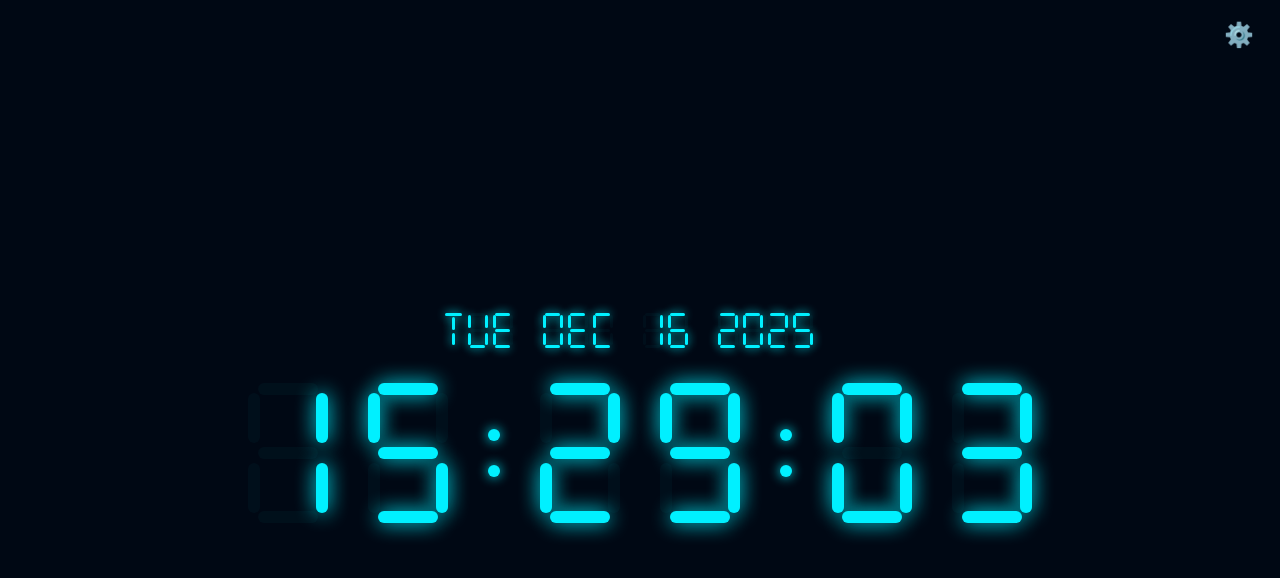
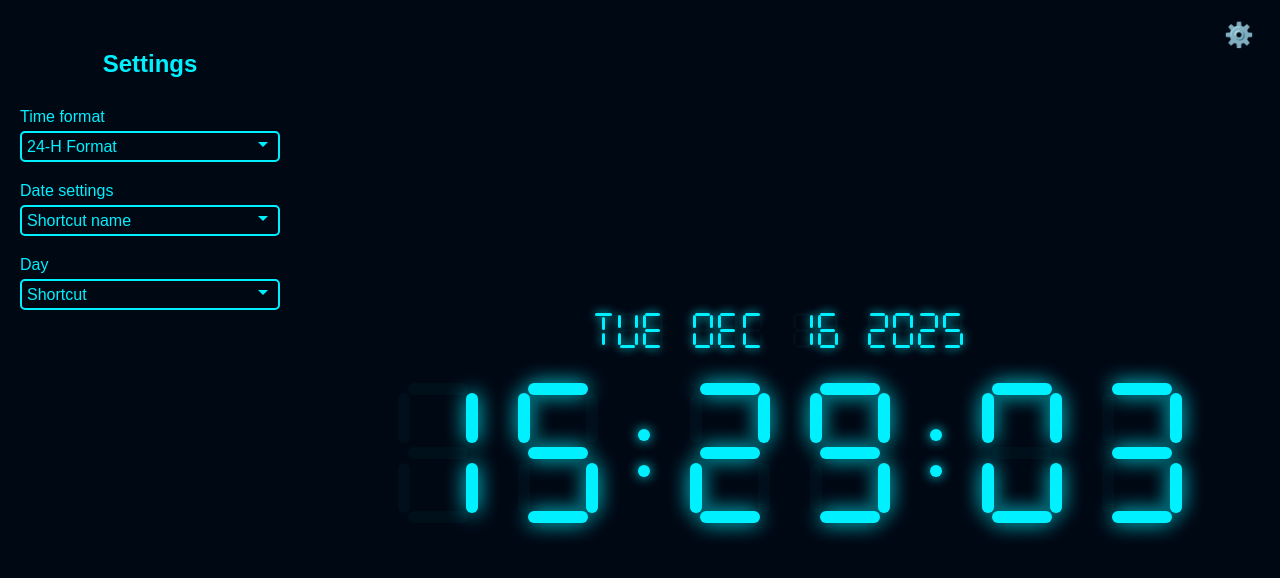
Before and after one commit to ChagaiLevi/Digital-Clock, a React (Vite) app: page / in a window 1280 px wide. Both pictures are taken after a click on the button "⚙️". Shown: the top 578 px of the page. Built offline with nearby package versions, Linux system fonts and the light colour scheme.

Commit message:
Complete css animation

```diff
--- a/src/App.tsx
+++ b/src/App.tsx
@@ -19,6 +19,7 @@ type NumberProps = {
 }
 
 function App() {
+  const [isSettingsOpen, setIsSettingsOpen] = useState(false);
   const [date, setDate] = useState<dateProps>({
     day: { first: null, second: null, third: null },
     dayDate: { first: null, second: null },
@@ -93,8 +94,16 @@ function App() {
 
   return (
     <>
-      <SettingsPage />
-      <div id="wrapper">
+      {isSettingsOpen && (
+        <button
+          className="sidebar-backdrop"
+          type="button"
+          aria-label="Close settings"
+          onClick={() => setIsSettingsOpen(false)}
+        />
+      )}
+      <SettingsPage isOpen={isSettingsOpen} />
+      <div id="wrapper" className={isSettingsOpen ? "shifted" : ""}>
         <div className="date">
           <Signal signal={date.day.first} />
           <Signal signal={date.day.second} />
@@ -128,7 +137,7 @@ function App() {
           <Digit num={numbersTimes.seconds.second} />
         </div>
       </div>
-      <SettingsButton />
+      <SettingsButton onClick={() => setIsSettingsOpen((current) => !current)} />
     </>
   );
 }
--- a/src/Components/SettingsButton.tsx
+++ b/src/Components/SettingsButton.tsx
@@ -1,6 +1,10 @@
-const SettingsButton = () => {
+type SettingsButtonProps = {
+  onClick: () => void;
+};
+
+const SettingsButton = ({ onClick }: SettingsButtonProps) => {
   return (
-    <button id="gear">⚙️</button>
+    <button id="gear" type="button" aria-label="Open settings" onClick={onClick}>{"\u2699\uFE0F"}</button>
   )
 }
 
--- a/src/Components/SettingsPage.tsx
+++ b/src/Components/SettingsPage.tsx
@@ -1,18 +1,57 @@
-const SettingsPage = () => {
+import { useEffect, useState } from "react";
+
+type SettingsPageProps = {
+  isOpen: boolean;
+};
+
+const SettingsPage = ({ isOpen }: SettingsPageProps) => {
+  const [timeFormat, setTimeFormat] = useState("24h");
+  const [dateFormat, setDateFormat] = useState("shortcut_name");
+  const [dayFormat, setDayFormat] = useState("shortcut");
+  const [changedSelect, setChangedSelect] = useState<string | null>(null);
+
+  useEffect(() => {
+    if (!changedSelect) {
+      return undefined;
+    }
+
+    const timeoutId = window.setTimeout(() => {
+      setChangedSelect(null);
+    }, 500);
+
+    return () => window.clearTimeout(timeoutId);
+  }, [changedSelect]);
+
   return (
-    <div id="sidebar">
-      <h2 style={{ textAlign: 'center', margin: '30px 0' }}>Settings</h2>
+    <div id="sidebar" className={isOpen ? "open" : ""}>
+      <h2 style={{ textAlign: "center", margin: "30px 0" }}>Settings</h2>
       <div className="setting">
         <label htmlFor="time-format">Time format</label>
-        <select id="time-format">
-          <option value="24h" selected>24-H Format</option>
+        <select
+          id="time-format"
+          value={timeFormat}
+          className={changedSelect === "time-format" ? "changed" : ""}
+          onChange={(event) => {
+            setTimeFormat(event.target.value);
+            setChangedSelect("time-format");
+          }}
+        >
+          <option value="24h">24-H Format</option>
           <option value="12h">12-H Format</option>
         </select>
       </div>
       <div className="setting">
         <label htmlFor="date-format">Date settings</label>
-        <select id="date-format">
-          <option value="full_name" selected>Shortcut name</option>
+        <select
+          id="date-format"
+          value={dateFormat}
+          className={changedSelect === "date-format" ? "changed" : ""}
+          onChange={(event) => {
+            setDateFormat(event.target.value);
+            setChangedSelect("date-format");
+          }}
+        >
+          <option value="shortcut_name">Shortcut name</option>
           <option value="full_name">Full name</option>
           <option value="dd/mm/yyyy">DD/MM/YYYY</option>
           <option value="mm/dd/yyyy">MM/DD/YYYY</option>
@@ -22,8 +61,16 @@ const SettingsPage = () => {
       </div>
       <div className="setting">
         <label htmlFor="day">Day</label>
-        <select id="day">
-          <option value="shortcut" selected>Shortcut</option>
+        <select
+          id="day"
+          value={dayFormat}
+          className={changedSelect === "day" ? "changed" : ""}
+          onChange={(event) => {
+            setDayFormat(event.target.value);
+            setChangedSelect("day");
+          }}
+        >
+          <option value="shortcut">Shortcut</option>
           <option value="full">Full</option>
         </select>
       </div>
--- a/src/index.css
+++ b/src/index.css
@@ -31,6 +31,10 @@ body {
   flex-direction: column;
   align-items: center;
   transition: margin-left 0.3s ease-in-out;
+}
+
+#wrapper.shifted {
+  margin-left: 300px;
 }
 
 .date {
@@ -236,7 +240,17 @@ body {
 }
 
 #sidebar.open {
+  left: 0;
   opacity: 1;
+}
+
+.sidebar-backdrop {
+  position: fixed;
+  inset: 0;
+  border: 0;
+  background: transparent;
+  padding: 0;
+  z-index: 5;
 }
 
 .setting {
```
